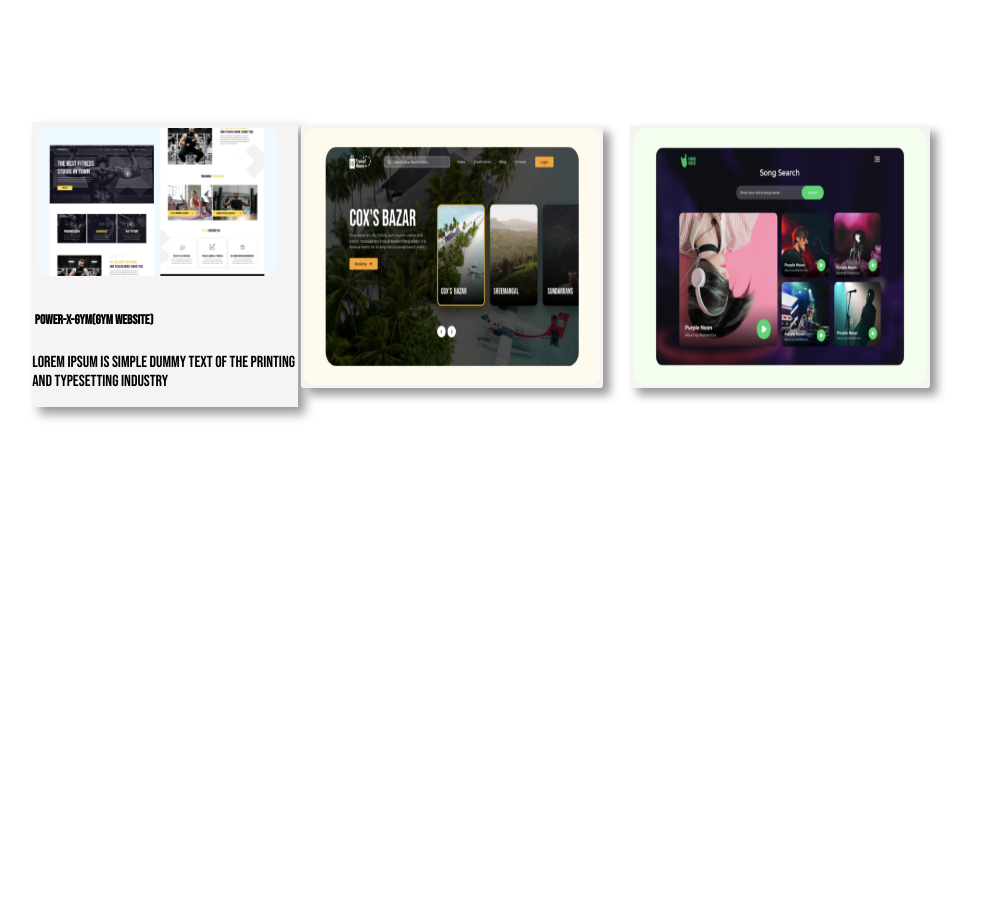
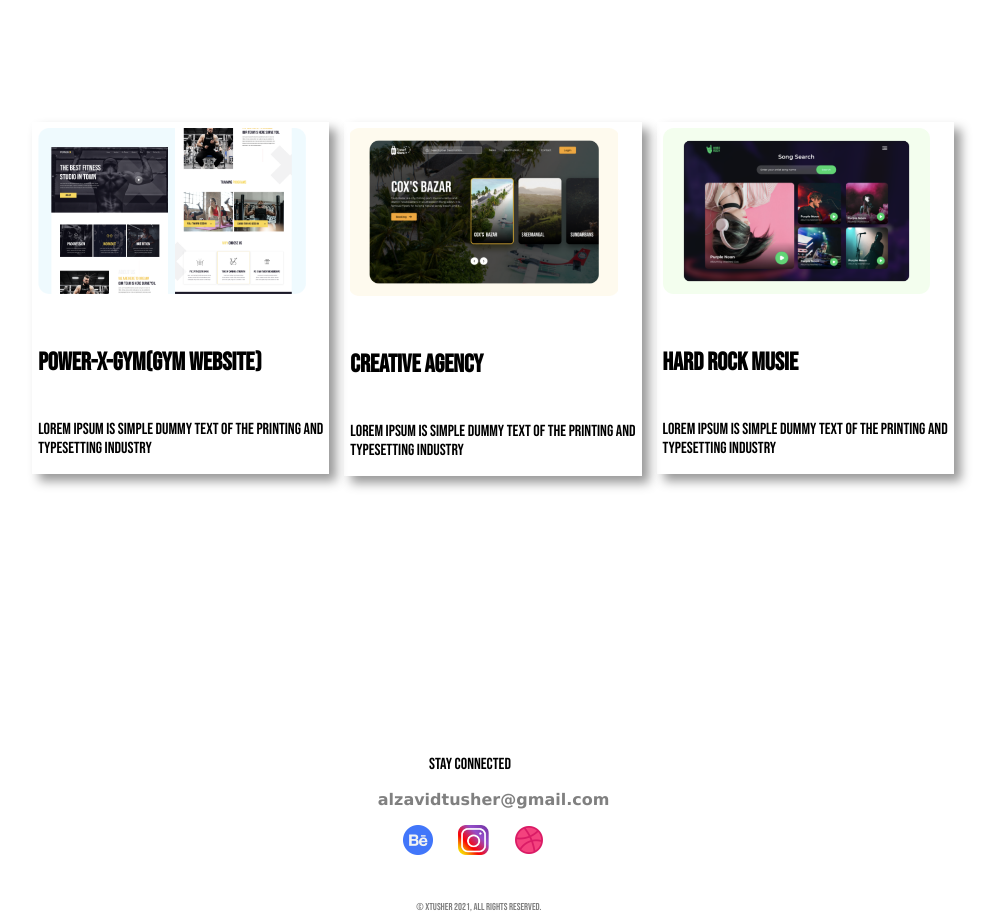
Before and after one commit to Tusher-Matubber01/personal-website-main, a plain HTML site: page index.html in a window 1280 px wide. Shown: the part 1140-2063 px from the top of the page, without its empty margins (147-1145 px from the left). Before the commit the page ends 1726 px from the top, so only its background shows below. Drawn offline with Linux system fonts and the light colour scheme.

Commit message:
finaly done

```diff
--- a/index.html
+++ b/index.html
@@ -51,15 +51,33 @@
             <div id="i-item" >
                 <img class="f-item"src="images/image 4.png" alt="">
                 <h5>Power-x-gym(gym website)</h5>
-                <p>Lorem Ipsum is simple dummy text of the printing and typesetting industry</p>
+                <p class="item-p">Lorem Ipsum is simple dummy text of the printing and typesetting industry</p>
             </div>
-            <div>
-                <img class="f-item" id="i-item2" src="images/image 5.png" alt="">
+            <div id="i-item2">
+                <img class="f-item" src="images/image 5.png" alt="">
+                <h5>Creative Agency</h5>
+                <p class="item-p">Lorem Ipsum is simple dummy text of the printing and typesetting industry</p>
             </div>
-            <div>
-                <img class="f-item" id="i-item3" src="images/image 8.png" alt="">
+            <div id="i-item3">
+                <img class="f-item" src="images/image 8.png" alt="">
+                <h5>Hard Rock Musie</h5>
+                <p class="item-p">Lorem Ipsum is simple dummy text of the printing and typesetting industry</p>
             </div>
         </div>
     </section>
+
+    <section class="work">
+
+    </section>
+    <footer>
+        <p class="footer">STAY CONNECTED</p>
+        <p class="email">alzavidtusher@gmail.com</p>
+        <p class="icon">
+            <img src="icons/Group 33059.png" alt="" class="icon1">
+            <img src="icons/image 7.png" alt="" class="icon2">
+            <img src="icons/image 6.png" alt="">
+        </p>
+        <p class="copy-right">© XTusher 2021, all rights reserved.</p>
+    </footer>
 </body>
 </html>
--- a/style.css
+++ b/style.css
@@ -74,8 +74,11 @@ h2{
     margin-top: 30px;
 }
 .lastet{
+    background-color: #ffffff;
     padding-top: 200px;
     margin-top: 200px;
+    padding-bottom: 50px;
+    margin-bottom: 50px;
 }
 
 h3{
@@ -99,23 +102,67 @@ h3{
 
 }
 #i-item{
-    width: 90%;
-    height: 90%;
-    background-color: rgb(245, 243, 243);
+    width: 100%;
+    height: 100%;
     box-shadow: 7px 7px 10px #999999;
+
+    border-collapse: separate;
+    border-spacing: 8px;
+    margin-right: 15px;
+
 }
 #i-item2{
-    width: 90%;
-    height: 90%;
-    background-color: rgb(245, 243, 243);
+    width: 100%;
+    height: 100%;
+
     box-shadow: 7px 7px 10px #999999;
+    border-collapse: separate;
+    border-spacing: 8px;
+    margin-right: 15px;
+
 }
 #i-item3{
-    width: 90%;
-    height: 90%;
-    background-color: rgb(245, 243, 243);
+    width: 100%;
+    height: 100%;
+
     box-shadow: 7px 7px 10px #999999;
 }
 h5{
-    padding: 1%;
+    font-size: 25px;
+    padding-left: 2%;
+    font-weight: bold;
 }
+.item-p{
+    padding-left: 2%;
+}
+
+.footer{
+    padding-right: 40%;
+    padding-left: 45%;
+}
+.email{
+    font-family: 'Lucida Sans', 'Lucida Sans Regular', 'Lucida Grande', 'Lucida Sans Unicode', Geneva, Verdana, sans-serif;
+    font-weight: 700;
+    color: grey;
+    padding-right: 40%;
+    padding-left: 41%;
+}
+.icon{
+    display: flex;
+    height: 30px;
+    padding-right: 40%;
+    padding-left: 43%;
+    padding-bottom: 30px;
+}
+.icon1{
+    padding-right: 25px;
+}
+.icon2{
+    padding-right: 25px;
+}
+.copy-right{
+    font-size: 10px;
+    color: gray;
+    padding-right: 41%;
+    padding-left: 44%;
+}
```
